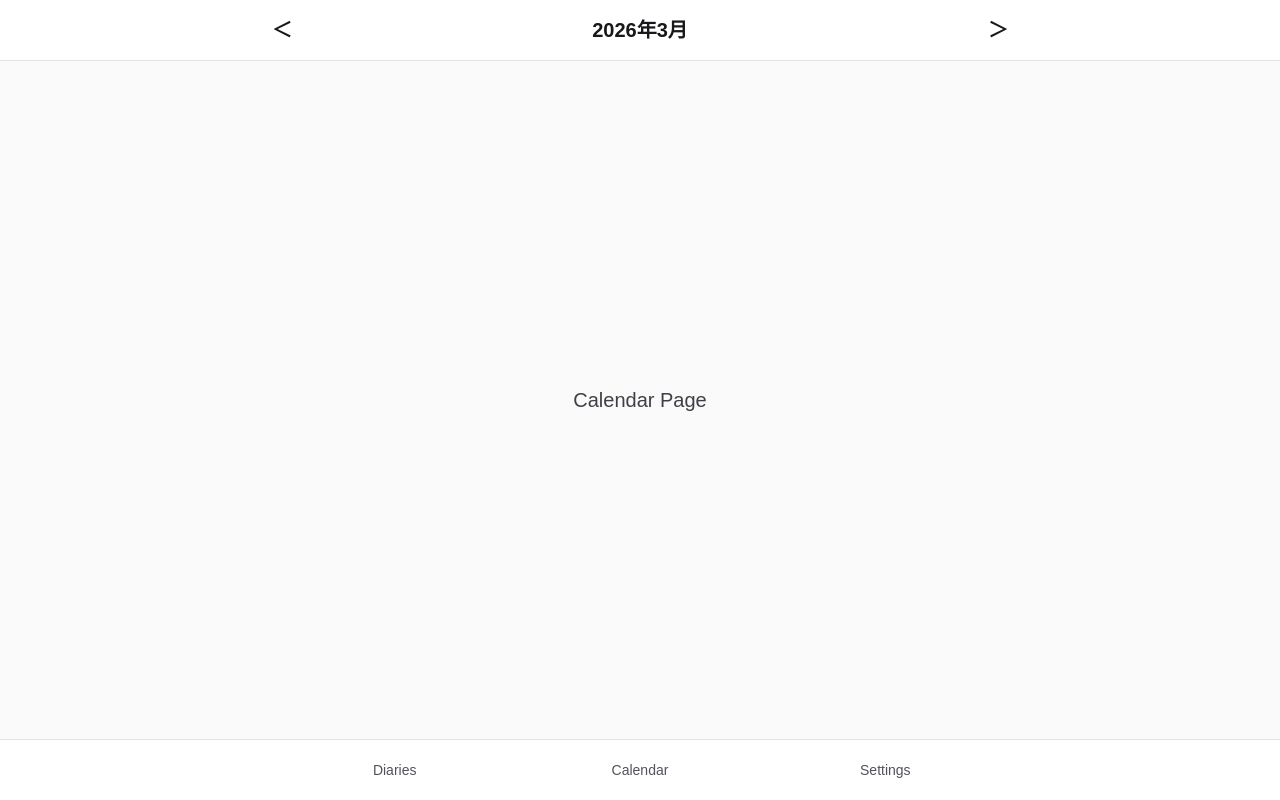
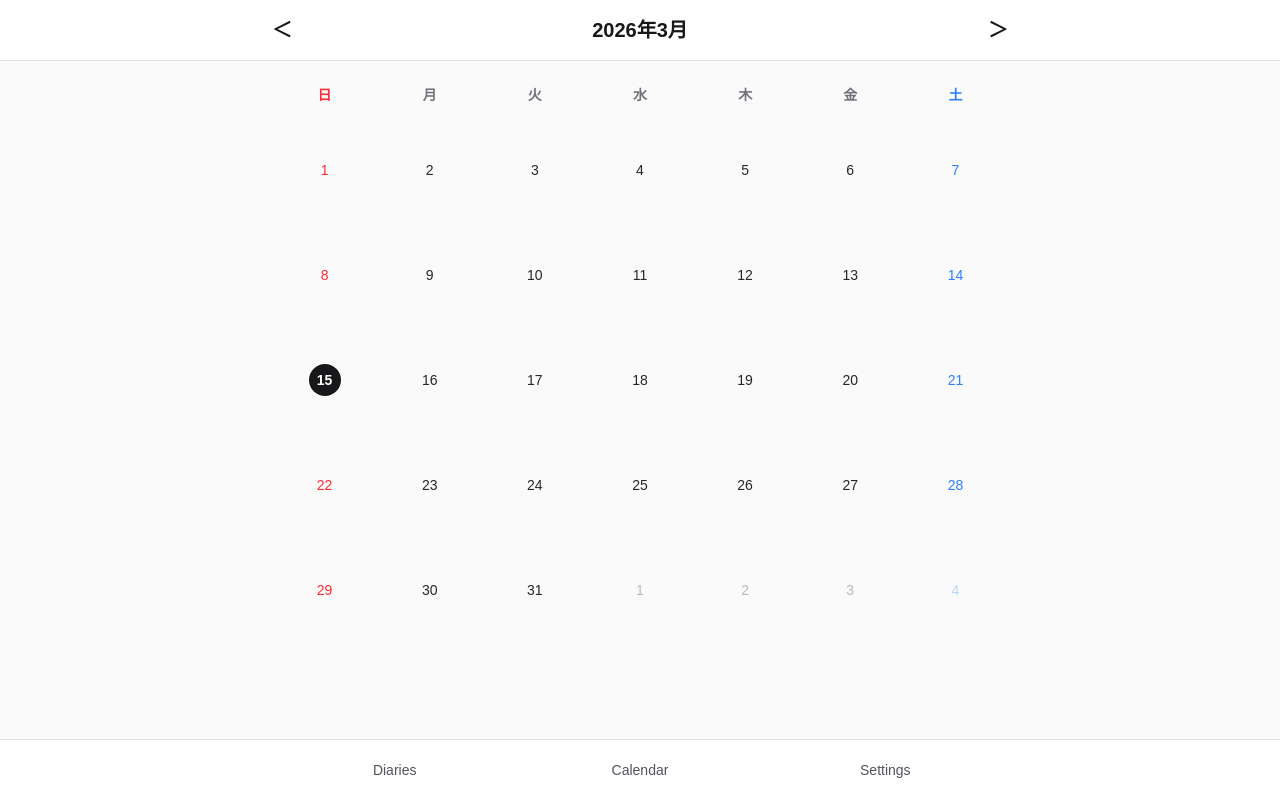
Before and after one commit to sodomun/ai-diary, a Next.js app: page /calendar in a window 1280 px wide. Built offline with nearby package versions, Linux system fonts and the light colour scheme.

Commit message:
カレンダーの表示を実装

```diff
--- a/app/calendar/page.tsx
+++ b/app/calendar/page.tsx
@@ -1,12 +1,38 @@
+"use client";
+
+import { useState } from "react";
 import CalendarHeader from "../components/CaldendarHeader";
+import Calendar from "../components/Calendar";
 import Footer from "../components/Footer";
 
 export default function CalendarPage() {
+  const now = new Date();
+  const [year, setYear] = useState(now.getFullYear());
+  const [month, setMonth] = useState(now.getMonth() + 1);
+
+  const goPrev = () => {
+    if (month === 1) {
+      setYear((y) => y - 1);
+      setMonth(12);
+    } else {
+      setMonth((m) => m - 1);
+    }
+  };
+
+  const goNext = () => {
+    if (month === 12) {
+      setYear((y) => y + 1);
+      setMonth(1);
+    } else {
+      setMonth((m) => m + 1);
+    }
+  };
+
   return (
     <div className="flex min-h-screen flex-col bg-zinc-50 dark:bg-black">
-      <CalendarHeader />
-      <main className="flex-1 flex items-center justify-center">
-        <p className="text-xl text-zinc-700 dark:text-zinc-300">Calendar Page</p>
+      <CalendarHeader year={year} month={month} onPrev={goPrev} onNext={goNext} />
+      <main className="flex-1">
+        <Calendar year={year} month={month} />
       </main>
       <Footer />
     </div>
--- a/app/components/CaldendarHeader.tsx
+++ b/app/components/CaldendarHeader.tsx
@@ -1,35 +1,18 @@
 "use client";
 
-import { useState } from "react";
+type Props = {
+  year: number;
+  month: number;
+  onPrev: () => void;
+  onNext: () => void;
+};
 
-export default function CalendarHeader() {
-  const now = new Date();
-  const [year, setYear] = useState(now.getFullYear());
-  const [month, setMonth] = useState(now.getMonth() + 1);
-
-  const goPrev = () => {
-    if (month === 1) {
-      setYear((y) => y - 1);
-      setMonth(12);
-    } else {
-      setMonth((m) => m - 1);
-    }
-  };
-
-  const goNext = () => {
-    if (month === 12) {
-      setYear((y) => y + 1);
-      setMonth(1);
-    } else {
-      setMonth((m) => m + 1);
-    }
-  };
-
+export default function CalendarHeader({ year, month, onPrev, onNext }: Props) {
   return (
     <header className="w-full bg-white dark:bg-zinc-900 border-b border-zinc-200 dark:border-zinc-700">
       <div className="max-w-3xl mx-auto px-4 py-4 flex items-center justify-between">
         <button
-          onClick={goPrev}
+          onClick={onPrev}
           className="text-xl font-bold text-zinc-900 dark:text-zinc-50 w-10 text-left"
         >
           ＜
@@ -38,7 +21,7 @@ export default function CalendarHeader() {
           {year}年{month}月
         </h1>
         <button
-          onClick={goNext}
+          onClick={onNext}
           className="text-xl font-bold text-zinc-900 dark:text-zinc-50 w-10 text-right"
         >
           ＞
--- a/app/components/Calendar.tsx
+++ b/app/components/Calendar.tsx
@@ -0,0 +1,94 @@
+type Props = {
+  year: number;
+  month: number;
+};
+
+type Cell = {
+  day: number;
+  isCurrent: boolean;
+};
+
+const WEEKDAYS = ["日", "月", "火", "水", "木", "金", "土"];
+
+export default function Calendar({ year, month }: Props) {
+  const firstDayOfWeek = new Date(year, month - 1, 1).getDay();
+  const daysInMonth = new Date(year, month, 0).getDate();
+  const daysInPrevMonth = new Date(year, month - 1, 0).getDate();
+
+  const today = new Date();
+
+  const cells: Cell[] = [];
+
+  // 前月の日付で先頭を埋める
+  for (let i = firstDayOfWeek - 1; i >= 0; i--) {
+    cells.push({ day: daysInPrevMonth - i, isCurrent: false });
+  }
+
+  // 当月の日付
+  for (let d = 1; d <= daysInMonth; d++) {
+    cells.push({ day: d, isCurrent: true });
+  }
+
+  // 次月の日付で末尾を埋める
+  let nextDay = 1;
+  while (cells.length % 7 !== 0) {
+    cells.push({ day: nextDay++, isCurrent: false });
+  }
+
+  return (
+    <div className="max-w-3xl mx-auto px-4 py-4">
+      {/* 曜日ヘッダー */}
+      <div className="grid grid-cols-7 mb-1">
+        {WEEKDAYS.map((weekday, i) => (
+          <div
+            key={weekday}
+            className={`text-center text-sm font-semibold py-2 ${
+              i === 0
+                ? "text-red-500"
+                : i === 6
+                ? "text-blue-500"
+                : "text-zinc-500 dark:text-zinc-400"
+            }`}
+          >
+            {weekday}
+          </div>
+        ))}
+      </div>
+
+      {/* 日付グリッド */}
+      <div className="grid grid-cols-7">
+        {cells.map(({ day, isCurrent }, idx) => {
+          const col = idx % 7;
+          const isToday =
+            isCurrent &&
+            today.getFullYear() === year &&
+            today.getMonth() + 1 === month &&
+            today.getDate() === day;
+
+          const colorClass = isToday
+            ? "bg-zinc-900 text-white dark:bg-zinc-50 dark:text-zinc-900 font-bold"
+            : col === 0
+            ? "text-red-500"
+            : col === 6
+            ? "text-blue-500"
+            : "text-zinc-800 dark:text-zinc-100";
+
+          return (
+            <div
+              key={idx}
+              className="aspect-square flex items-center justify-center"
+            >
+              <span
+                className={`text-sm w-8 h-8 flex items-center justify-center rounded-full ${colorClass} ${
+                  !isCurrent ? "opacity-30" : ""
+                }`}
+              >
+                {day}
+              </span>
+            </div>
+          );
+        })}
+      </div>
+    </div>
+  );
+}
```
